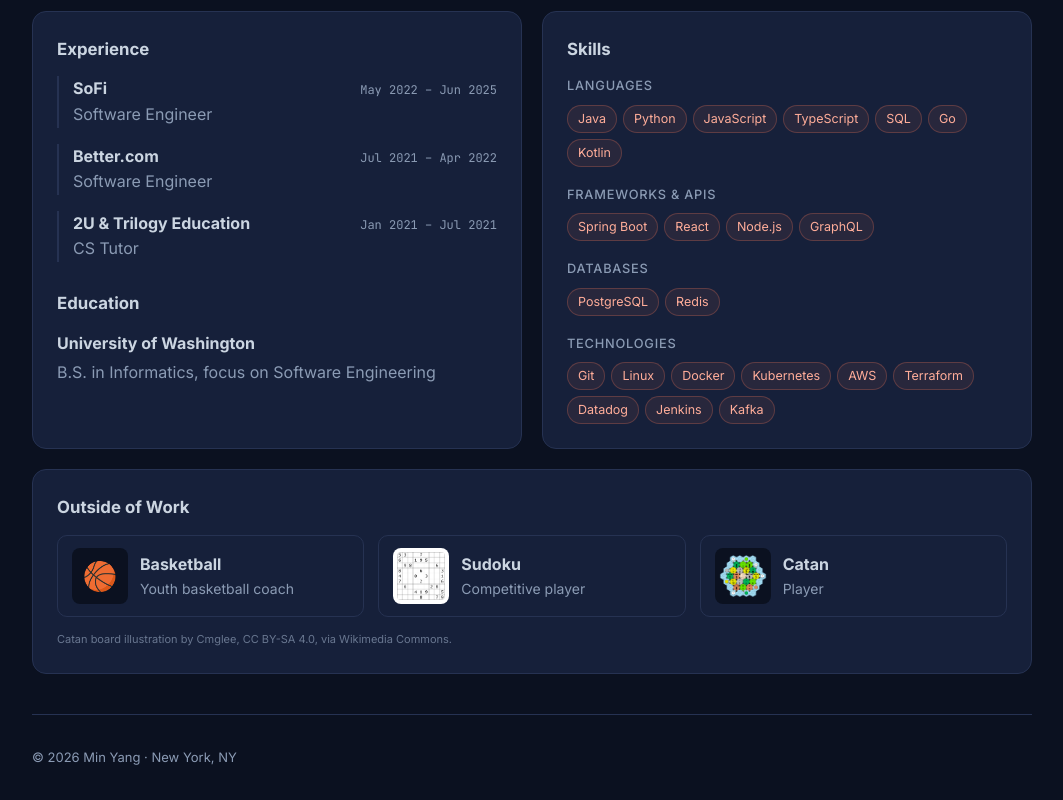
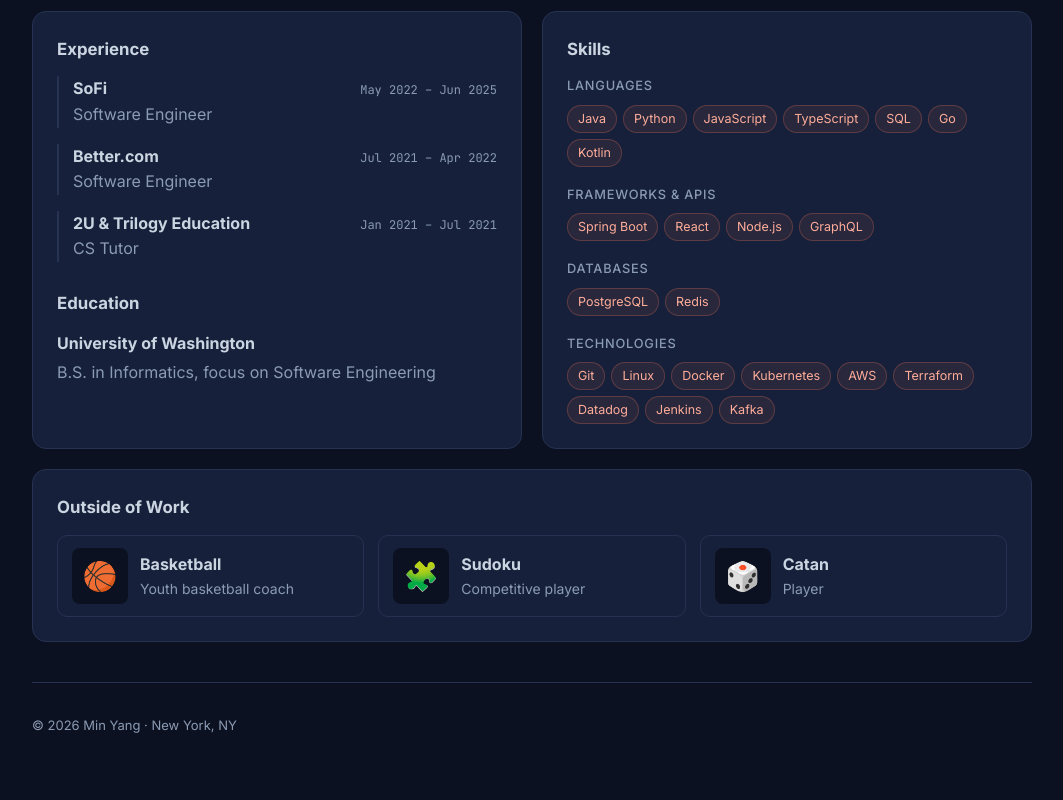
Before and after one commit to my828/portfolio, a React (Vite) app: page / in a window 1280 px wide. Shown: the part 489-1289 px from the top of the page, without its empty margins (108-1171 px from the left). After the commit the page ends 1257 px from the top, so only its background shows below. Built offline with nearby package versions, Linux system fonts and the light colour scheme.

Commit message:
Switch Sudoku and Catan back to emoji, remove image credits
Co-Authored-By: Claude Opus 5.5 <noreply@anthropic.com>

```diff
--- a/src/App.jsx
+++ b/src/App.jsx
@@ -1,5 +1,5 @@
 import { useEffect, useState } from 'react';
-import { profile, experience, education, skills, projects, capstone, hobbies, imageCredits } from './data.js';
+import { profile, experience, education, skills, projects, capstone, hobbies } from './data.js';
 
 const TABS = [
   { id: 'about', label: 'About' },
@@ -133,7 +133,6 @@ function About() {
             </div>
           ))}
         </div>
-        <p className="credits">{imageCredits}</p>
       </section>
     </>
   );
--- a/src/data.js
+++ b/src/data.js
@@ -32,14 +32,9 @@ export const skills = {
 
 export const hobbies = [
   { icon: '🏀', name: 'Basketball', detail: 'Youth basketball coach' },
-  { image: 'hobbies/sudoku.png', imageBg: '#fff', name: 'Sudoku', detail: 'Competitive player' },
-  { image: 'hobbies/catan.png', name: 'Catan', detail: 'Player' },
+  { icon: '🧩', name: 'Sudoku', detail: 'Competitive player' },
+  { icon: '🎲', name: 'Catan', detail: 'Player' },
 ];
-
-// Wikimedia Commons: Sudoku grid by Tim Stellmach (CC0);
-// Catan board by Cmglee (CC BY-SA 4.0) — attribution required, rendered under the hobbies card.
-export const imageCredits =
-  'Catan board illustration by Cmglee, CC BY-SA 4.0, via Wikimedia Commons.';
 
 export const projects = [
   {
```
Also changed, not shown: public/hobbies/catan.png (deleted), public/hobbies/sudoku.png (deleted).
